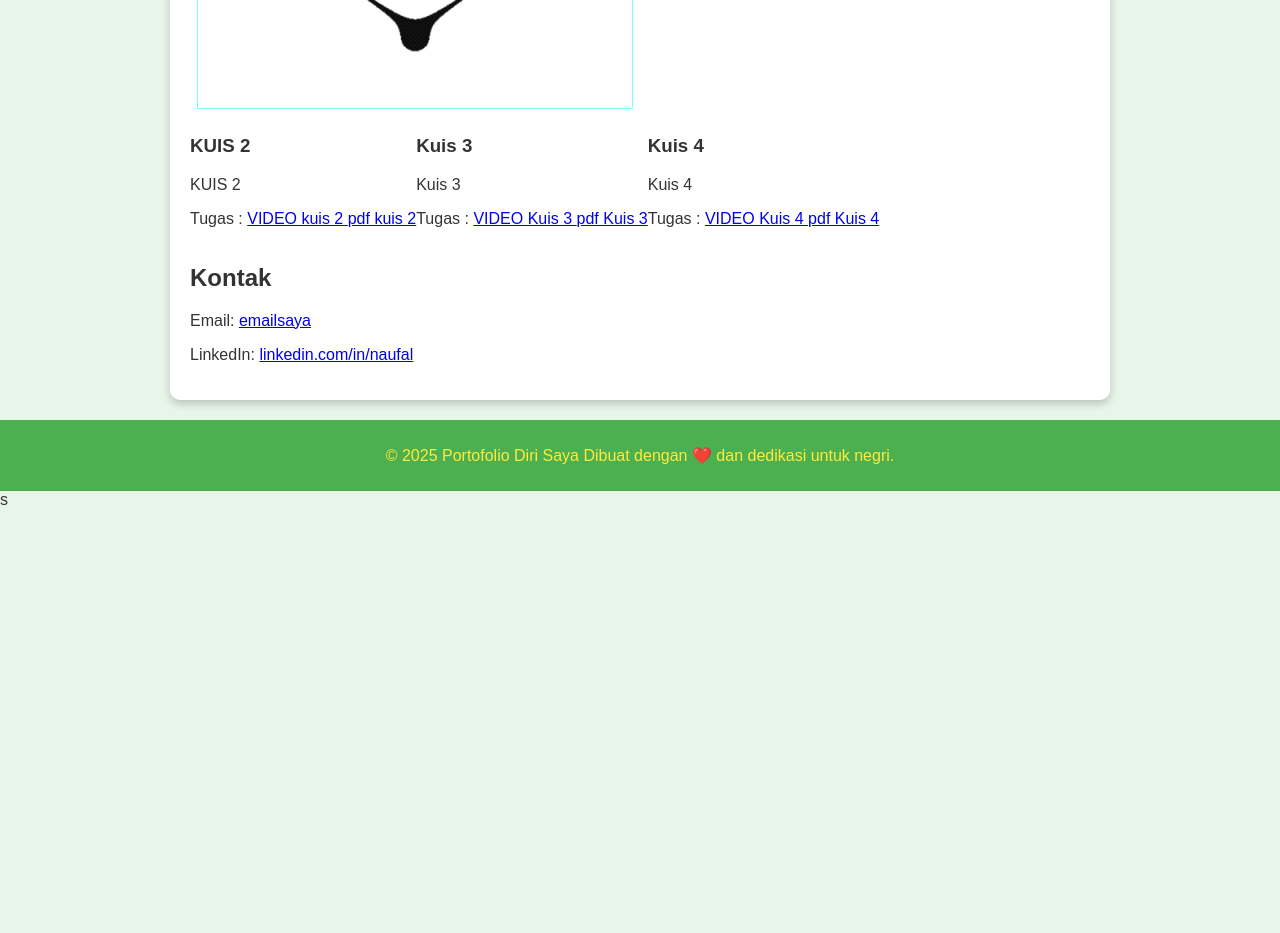
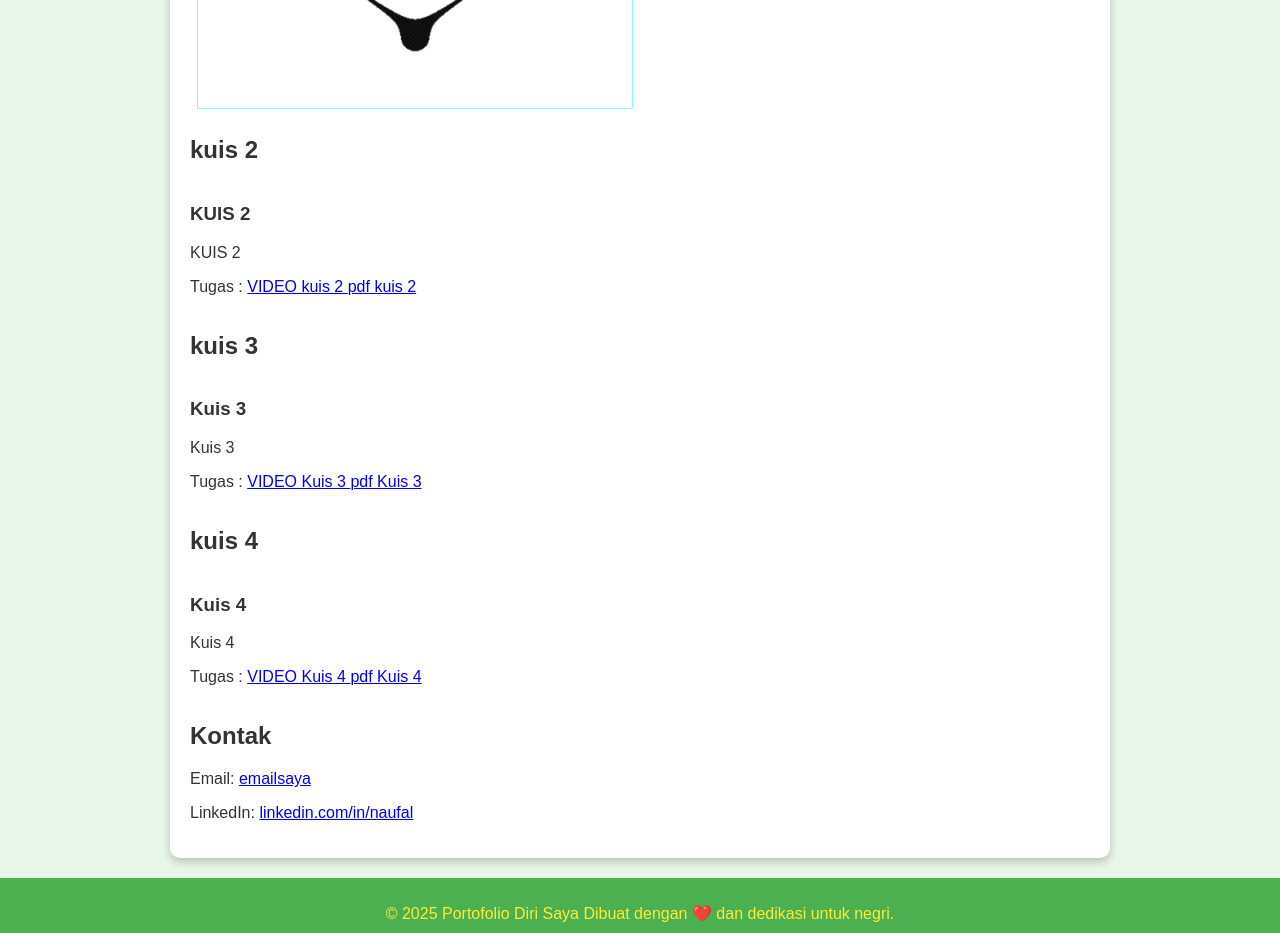
Before and after one commit to naufalxyxyxyxyx/2413025010naufalydhs_, a plain HTML site: page index.html in a window 1280 px wide. Shown: the part 2540-3473 px from the top of the page. Before the commit the page ends 3049 px from the top, so only its background shows below. Drawn offline with Linux system fonts and the light colour scheme.

Commit message:
index.html

```diff
--- a/index.html
+++ b/index.html
@@ -163,6 +163,13 @@
                   <a href="love.html">Code Tugas kurva</a>
             </div>
 
+              </div>
+    </section>
+
+ <section id="projects">
+        <h2>kuis 2 </h2>
+        <div class="project">
+
               <div>
 
                 <h3>KUIS 2</h3>
@@ -173,6 +180,14 @@
                      <a href="file:///C:/grafika/kuis%202_Grafika_komuter%202413025010_Naufal%20Yudhistira.pdf">pdf kuis 2
                   </a>
             </div>
+             </div>
+    </section>
+
+
+            <section id="projects">
+        <h2>kuis 3 </h2>
+        <div class="project">
+
                <div>
 
                 <h3>Kuis 3 </h3>
@@ -183,6 +198,12 @@
                      <a href="https://drive.google.com/file/d/144t66fc6hy6ypx1475kMaaFwlCNNCMpO/view?usp=drive_link">pdf Kuis 3
                   </a>
             </div>
+  </div>
+    </section>
+
+             <section id="projects">
+        <h2>kuis 4 </h2>
+        <div class="project">
 
              <div>
 
```
